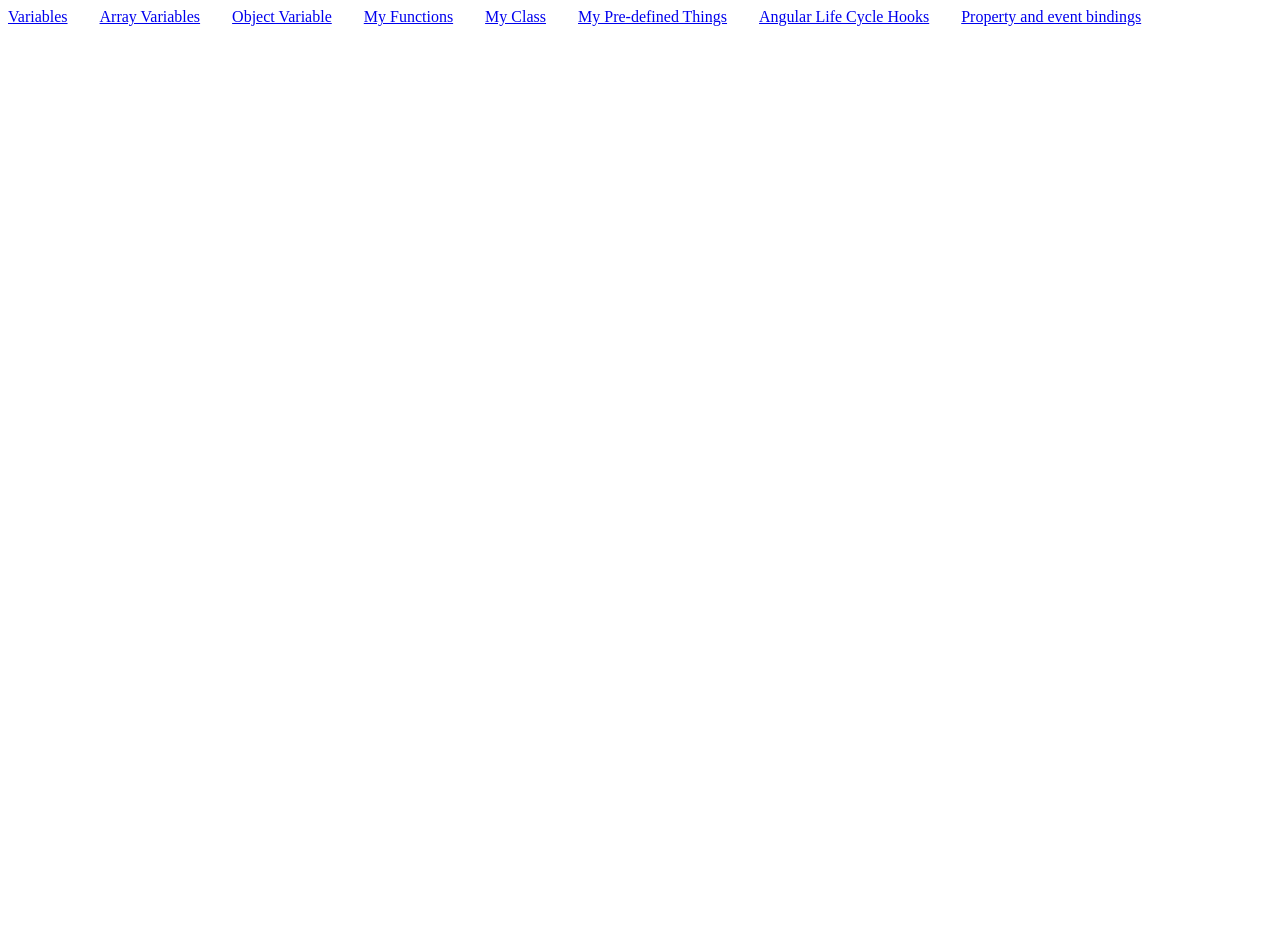
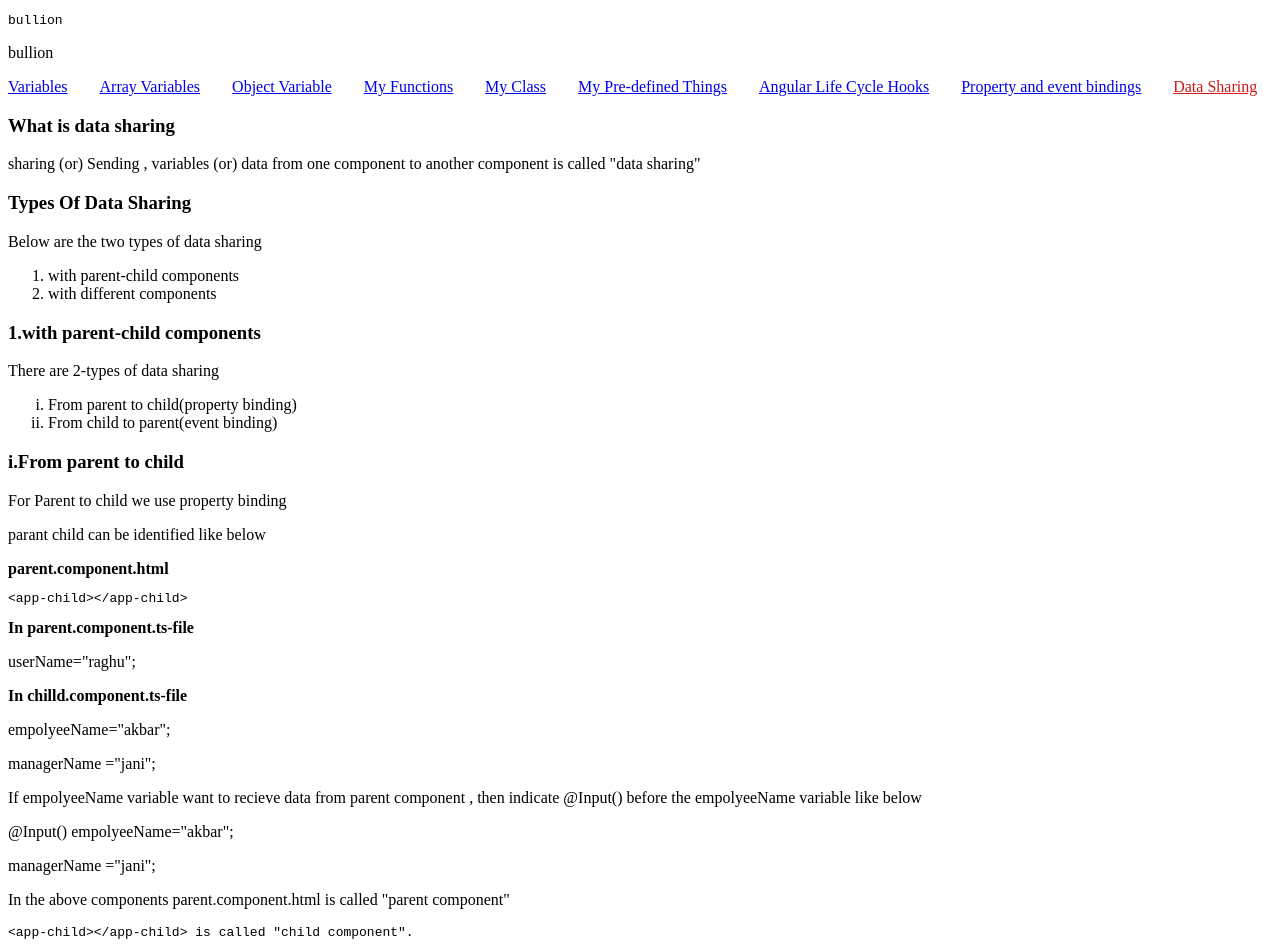
Before and after one commit to Battula-V/live-project, an Angular app: page /data-sharing in a window 1280 px wide. Before the commit this address led to /. Shown: the top 952 px of the page. Before the commit the page ends 800 px from the top, so only its background shows below. Built offline with nearby package versions, Linux system fonts and the light colour scheme.

Commit message:
data sharing added

```diff
--- a/src/app/app-routing.module.ts
+++ b/src/app/app-routing.module.ts
@@ -8,6 +8,7 @@ import { MyClassComponent } from './components/my-class/my-class.component';
 import { MyPreDefinedThingsComponent } from './components/my-pre-defined-things/my-pre-defined-things.component';
 import { LifeCycleHooksComponent } from './components/life-cycle-hooks/life-cycle-hooks.component';
 import { PropertyAndEventBindingsComponent } from './components/property-and-event-bindings/property-and-event-bindings.component';
+import { DataSharingComponent } from './components/data-sharing/data-sharing.component';
 const routes: Routes = [
   {
     path:"",
@@ -40,6 +41,10 @@ const routes: Routes = [
   {
     path:"property-and-event-bindings",
     component:PropertyAndEventBindingsComponent
+  },
+  {
+    path:"data-sharing",
+    component:DataSharingComponent
   }
 ];
 
--- a/src/app/app.component.html
+++ b/src/app/app.component.html
@@ -1,2 +1,3 @@
-<app-menu-bar></app-menu-bar>
+<pre>{{officeName}}</pre>
+<app-menu-bar  [hostelName] ="officeName" (myEvent)="userName($event)"></app-menu-bar>
 <router-outlet></router-outlet>
--- a/src/app/app.component.ts
+++ b/src/app/app.component.ts
@@ -6,5 +6,10 @@ import { Component } from '@angular/core';
   styleUrls: ['./app.component.scss']
 })
 export class AppComponent {
+  officeName="bullion";
   title = 'ui';
+  userName(event:any){
+
+    console.log(event);
+  }
 }
--- a/src/app/app.module.ts
+++ b/src/app/app.module.ts
@@ -13,6 +13,7 @@ import { MyPreDefinedThingsComponent } from './components/my-pre-defined-things/
 import { LifeCycleHooksComponent } from './components/life-cycle-hooks/life-cycle-hooks.component';
 import { FormsModule } from "@angular/forms";
 import { PropertyAndEventBindingsComponent } from './components/property-and-event-bindings/property-and-event-bindings.component';
+import { DataSharingComponent } from './components/data-sharing/data-sharing.component';
 @NgModule({
   declarations: [
     AppComponent,
@@ -24,7 +25,8 @@ import { PropertyAndEventBindingsComponent } from './components/property-and-eve
     MyClassComponent,
     MyPreDefinedThingsComponent,
     LifeCycleHooksComponent,
-    PropertyAndEventBindingsComponent
+    PropertyAndEventBindingsComponent,
+    DataSharingComponent
   ],
   imports: [
     BrowserModule,
--- /dev/null
+++ b/src/app/components/data-sharing/data-sharing.component.html
@@ -0,0 +1,64 @@
+<h3>What is data sharing</h3>
+<p> sharing (or) Sending ,  variables (or) data from one component to another component is called "data sharing" </p>
+
+<h3> Types Of Data Sharing </h3>
+<p> Below are the two types of data sharing </p>
+<ol>
+    <li>  with parent-child components</li>
+    <li> with different components</li>
+</ol>
+
+<h3>1.with parent-child components</h3>
+<p> There are 2-types of data sharing </p>
+<ol type="i">
+    <li>From parent to child(property binding)</li>
+    <li>From child to parent(event binding)</li>
+</ol>
+
+<h3>i.From parent to child</h3>
+    <p> For Parent to child we use property binding </p>
+    <p> parant child can be identified like below </p>
+    <b> parent.component.html</b>
+    <pre>{{code1}}</pre>
+    <b>In parent.component.ts-file </b>
+    <p> userName="raghu";</p>
+    <b>In chilld.component.ts-file </b>
+    <p> empolyeeName="akbar";</p>
+    <p> managerName ="jani";</p>
+    <p> If empolyeeName variable want to recieve data from parent component , then indicate @Input() before the empolyeeName variable like below  </p>
+    <p>  @Input() empolyeeName="akbar";</p>
+    <p> managerName ="jani";</p>
+    <p> In the above components parent.component.html is called "parent component"</p>
+    <pre>{{code1}} is called "child component".</pre>
+    <p> Now to send data from parent to child we write like below </p>
+    <b>Syntax:-</b>
+    <p> To send variables </p>
+    <pre>{{code2}}</pre>
+    <p> To send direct data </p>
+    <pre>{{code4}}</pre>
+    <b>Example:-</b>
+    <pre>{{code3}}</pre>
+    <pre>{{code5}}</pre>
+
+
+<h3>ii.From child to parent</h3>
+    <p>For child to parent we use event binding</p>
+    <p> parant child can be identified like below </p>
+    <b> parent.component.html</b>
+    <pre>{{code1}}</pre>
+    <b>In parent.component.ts-file </b>
+    <p> userName="raghu";</p>
+    <pre>{{code6}}</pre>
+    <b>In chilld.component.ts-file </b>
+    <p> empolyeeName="akbar";</p>
+    <p> managerName ="jani";</p>
+    <p> @output() myEvent : EventEmitter = new EventEmitter(); </p>
+    <p> Now to perform the above event we write like below </p>
+    <p>myEvent.emit(variable (or) data);</p>
+    <p> In the above components parent.component.html is called "parent component"</p>
+    <pre>{{code1}} is called "child component".</pre>
+    <p> Now to send data from child to parent we write like below </p>
+    <b>Syntax:-</b>
+    <pre>{{code7}}</pre>
+    <b>Example:-</b>
+    <pre>{{code8}}</pre>
--- /dev/null
+++ b/src/app/components/data-sharing/data-sharing.component.ts
@@ -0,0 +1,19 @@
+import { Component } from '@angular/core';
+
+@Component({
+  selector: 'app-data-sharing',
+  templateUrl: './data-sharing.component.html',
+  styleUrls: ['./data-sharing.component.scss']
+})
+export class DataSharingComponent {
+    code1=`<app-child></app-child>`;
+    code2=`<app-child [childVariable]="parentVariable"></app-child>`;
+    code3=`<app-child [empolyeeName]="userName"></app-child>`;
+    code4=` <app-child [childVariable]="data"></app-child>`;
+    code5=`<app-child [empolyeeName]="'raghu'"></app-child>`;
+    code6=` updateUserName(event){
+              console.log(event);
+            }`;
+    code7=`<app-child (childEventName)="parentFunctionName($event)"></app-child>`;
+    code8=`<app-child (myEvent)="updateUserName($event)"></app-child>`;
+}
--- a/src/app/components/menu-bar/menu-bar.component.html
+++ b/src/app/components/menu-bar/menu-bar.component.html
@@ -1,4 +1,4 @@
-
+<p>{{hostelName}}</p>
 <div  class="flex-layout">
     <div>
         <a routerLink="">Variables</a>
@@ -24,4 +24,7 @@
     <div>
         <a routerLink="property-and-event-bindings" routerLinkActive="color-1">Property and event bindings</a>
     </div>
+    <div>
+        <a routerLink="data-sharing" routerLinkActive="color-1"> Data Sharing</a>
+    </div>
 </div>
--- a/src/app/components/menu-bar/menu-bar.component.ts
+++ b/src/app/components/menu-bar/menu-bar.component.ts
@@ -1,10 +1,15 @@
-import { Component } from '@angular/core';
+import { Component, EventEmitter, Input, OnInit, Output } from '@angular/core';
 
 @Component({
   selector: 'app-menu-bar',
   templateUrl: './menu-bar.component.html',
   styleUrls: ['./menu-bar.component.scss']
 })
-export class MenuBarComponent {
+export class MenuBarComponent implements OnInit{
+  ngOnInit(): void {
+    this.myEvent.emit("ramu");
+  }
+  @Input() hostelName="omsri";
+  @Output() myEvent:EventEmitter<any> = new EventEmitter();
 
 }
```
Also changed, not shown: src/app/components/data-sharing/data-sharing.component.scss (added), 1 other file (tests, documents, lock files or other folders).
